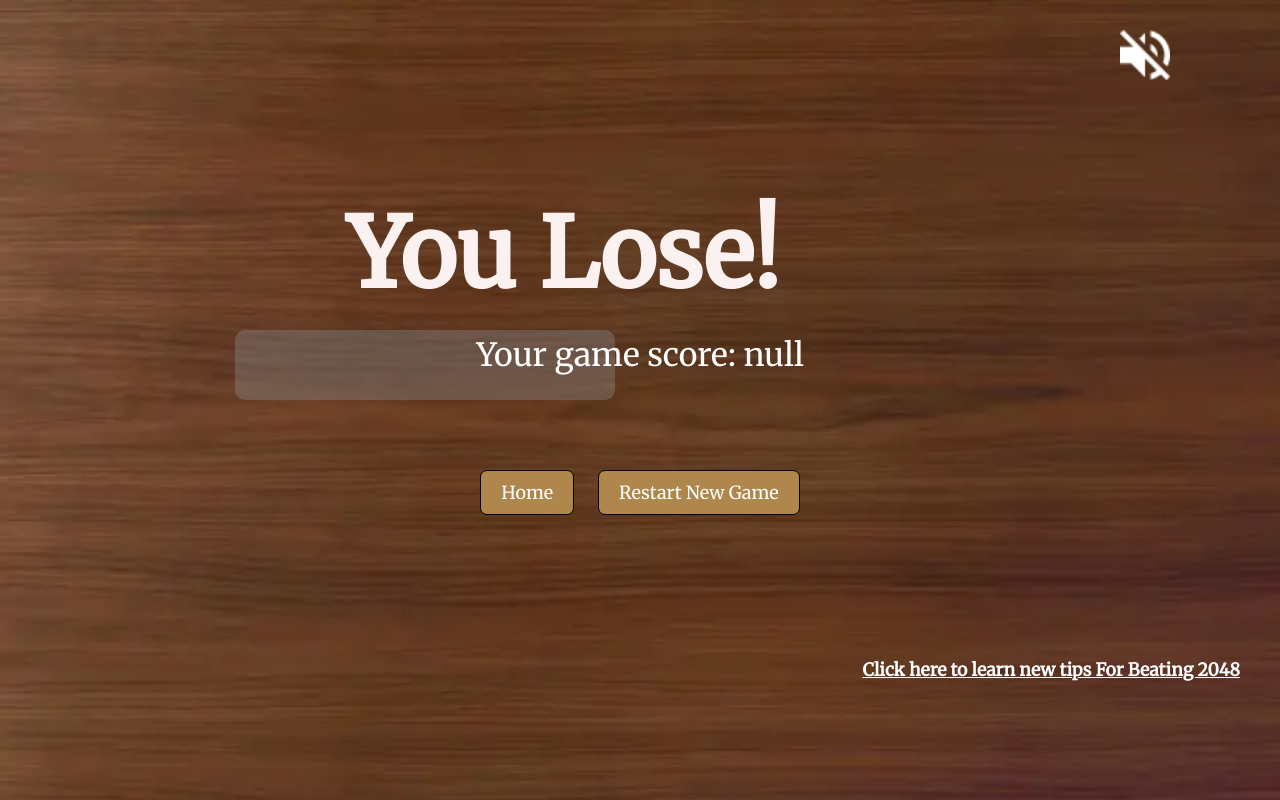
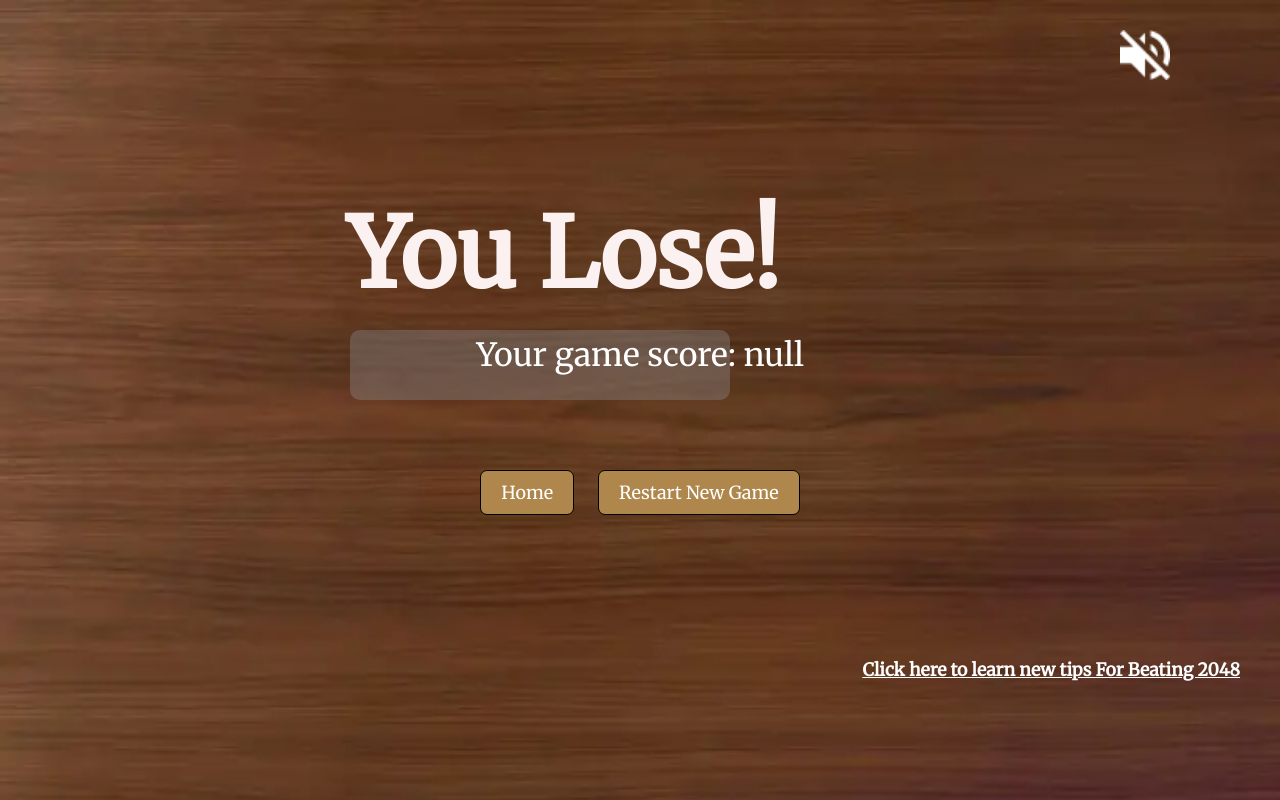
Before and after one commit to Parthssh/2048-Game, a plain HTML site: page result/lose.html in a window 1280 px wide. Drawn offline with Linux system fonts and the light colour scheme.

Commit message:
Update result.css

```diff
--- a/result/result.css
+++ b/result/result.css
@@ -30,7 +30,7 @@
             text-align: center;
             position: absolute;
             z-index: -7;
-            right: 665px;
+            right: 550px;
             top: 330px;
 
             width: 380px;
```
